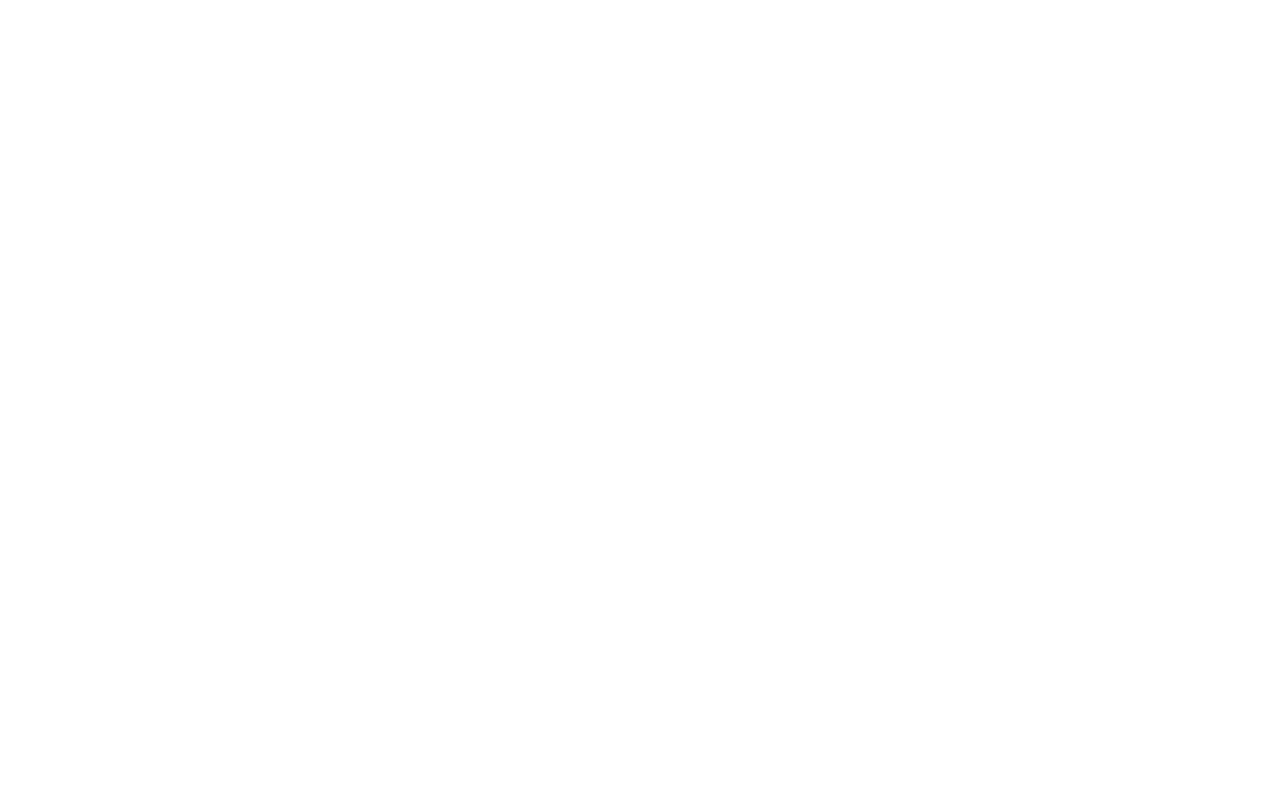
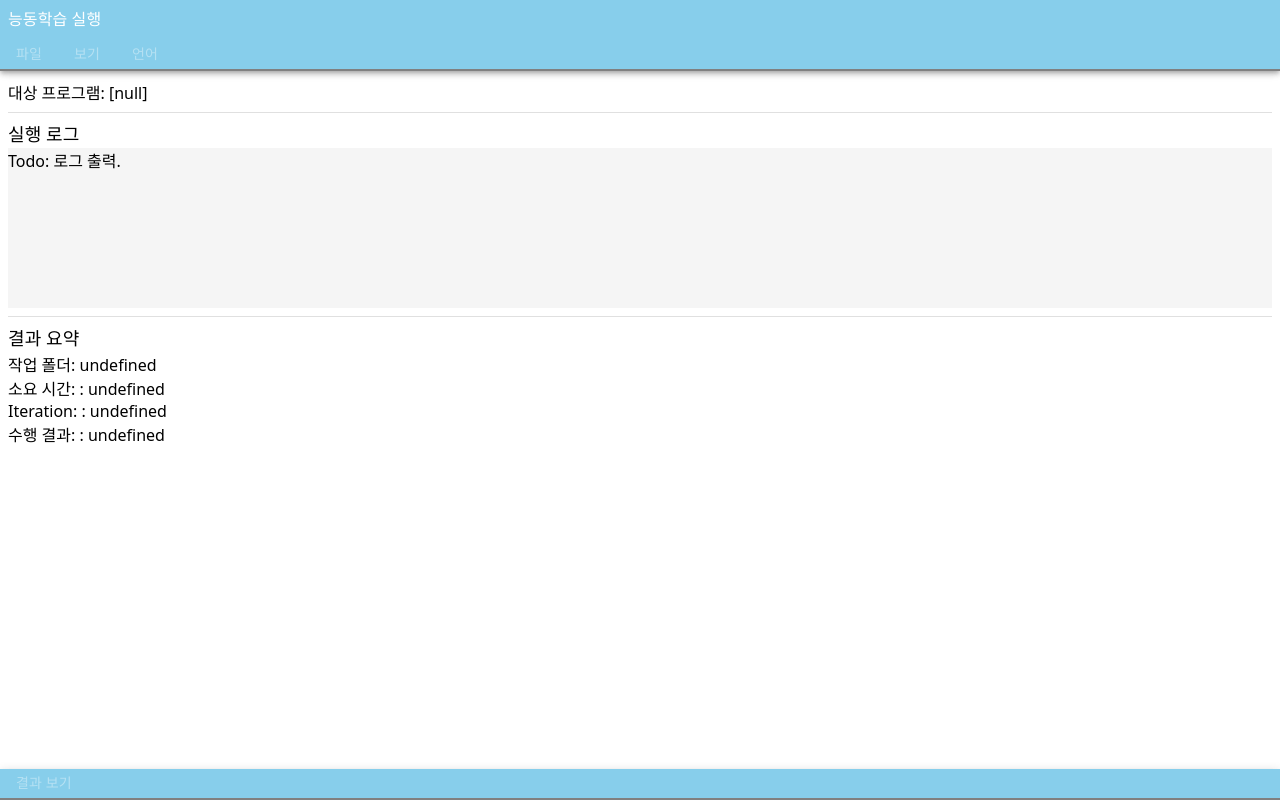
Before and after one commit to Khamax4mr/Staar-Web-Interface, a React (Create React App) app in the folder frontend/: page /run in a window 1280 px wide. Before the commit this address had no page. Built offline with nearby package versions, Linux system fonts and the light colour scheme.

Commit message:
능동 학습 실행 페이지 추가.

```diff
--- a/frontend/src/App.js
+++ b/frontend/src/App.js
@@ -1,16 +1,21 @@
 import {lazy, Suspense} from 'react';
 import {BrowserRouter, Route, Routes} from 'react-router-dom';
+import {ProgramContextProvider} from './components/active-learn/ProgramContext';
 
 const BMSelector = lazy(() => import('./pages/BMSelector'));
+const ALRunner = lazy(() => import('./pages/ALRunner'));
 
 const App = () => (
   // <BrowserRouter>
   /* Github 페이지 배포 시 */
   <BrowserRouter basename={process.env.PUBLIC_URL}>
     <Suspense fallback={<div>Loading...</div>}>
-      <Routes>
-        <Route path='/' element={<BMSelector/>}/>
-      </Routes>
+      <ProgramContextProvider>
+        <Routes>
+          <Route path='/' element={<BMSelector/>}/>
+          <Route path='/run' element={<ALRunner/>}/>
+        </Routes>
+      </ProgramContextProvider>
     </Suspense>
   </BrowserRouter>
 )
--- a/frontend/src/components/active-learn/BenchmarkBrowser.js
+++ b/frontend/src/components/active-learn/BenchmarkBrowser.js
@@ -4,12 +4,11 @@
 import {getJsonFile} from '../common/FileFetcher';
 
 function BenchmarkBrowser() {
-  /* 선택한 벤치마크 경로, 설명. */
-  const {benchmarkPath, setBenchmarkPath, setBenchmarkDesc} = useProgramContext();
+  /* 선택한 벤치마크 경로, 설명, 실행 가능성. */
+  const {benchmarkPath, setBenchmarkPath, setBenchmarkDesc, runnable, setRunnable} = useProgramContext();
 
-  /* 선택한 벤치마크 정보, 접근 차단 여부. */
+  /* 선택한 벤치마크 정보. */
   const [benchmarkMeta, setBenchmarkMeta] = useState({});
-  const [blocked, setBlocked] = useState(false);
 
   /* 벤치마크 모음 폴더 경로, 메타 파일 경로. */
   let benchmark_source_path = '/home/shared/AL_benchmark';
@@ -17,9 +16,9 @@
 
   /* 컴포넌트 마운트 및 벤치마크 경로 변경 시 수행 동작. 하위 폴더 정보 불러오기. */
   useEffect(() => {
-    setBlocked(false);
+    setRunnable(false);
     if (benchmarkPath) {
-      /* 현재 벤치마크 폴더가 루트인 경우, 메타, 접근 차단 초기화. */
+      /* 현재 벤치마크 폴더가 루트인 경우, 메타 초기화. */
       if (benchmarkPath.length == 1) setBenchmarkMeta({});
       /* 벤치마크를 선택한 경우, 메타 설정. */
       else if (benchmarkPath.length == 2) {
@@ -33,7 +32,7 @@
           setBenchmarkDesc(null);
         });
       }
-      /* 이미 벤치마크를 선택한 경우, 접근 차단 설정. */
+      /* 이미 벤치마크를 선택한 경우, 실행 가능성 설정. */
       else if (Object.keys(benchmarkMeta).length) {
         let cursor = benchmarkMeta;
         for (let i = 2; i < benchmarkPath.length; i++) {
@@ -41,7 +40,7 @@
             cursor = cursor.child[benchmarkPath[i]];
           }
         }
-        setBlocked(!Object.keys(cursor).includes('child'));
+        setRunnable(!Object.keys(cursor).includes('child'));
         if (cursor.hasOwnProperty('description')) {
           setBenchmarkDesc(cursor.description);
         }
@@ -53,7 +52,7 @@
     <FolderBrowser
       root={benchmark_source_path}
       setPath={setBenchmarkPath}
-      blocked={blocked}/>
+      blocked={runnable}/>
   );
 }
 
--- a/frontend/src/components/active-learn/MessageBox.js
+++ b/frontend/src/components/active-learn/MessageBox.js
@@ -1,4 +1,6 @@
 import {useProgramContext} from './ProgramContext';
+
+let null_message = '[null]';
 
 function BenchmarkDescriptionBox() {
   /* 선택한 벤치마크 설명 */
@@ -6,4 +8,38 @@
   return benchmarkDesc;
 }
 
-export {BenchmarkDescriptionBox};
+function TargetInfoBox() {
+  /* 선택한 벤치마크 경로. */
+  const {benchmarkPath} = useProgramContext();
+
+  let target_title = '대상 프로그램';
+  let path = null_message;
+  if (benchmarkPath.length > 0) path = benchmarkPath.join('/');
+  return (<LineBox title={target_title} data={path}/>);
+}
+
+function LogBox() {
+  let log_test_message = "Todo: 로그 출력.";
+  return log_test_message;
+}
+
+function SummaryBox() {
+  let wd_title = "작업 폴더";
+  let time_title = "소요 시간: ";
+  let iter_title = "Iteration: ";
+  let result_title = "수행 결과: ";
+
+  return (
+  <div>
+    <div><LineBox title={wd_title}/></div>
+    <div><LineBox title={time_title}/></div>
+    <div><LineBox title={iter_title}/></div>
+    <div><LineBox title={result_title}/></div>
+  </div>);
+}
+
+function LineBox({title, data}) {
+  return (title + ': ' + data);
+}
+
+export {BenchmarkDescriptionBox, TargetInfoBox, LogBox, SummaryBox};
--- a/frontend/src/components/active-learn/ProgramContext.js
+++ b/frontend/src/components/active-learn/ProgramContext.js
@@ -6,13 +6,13 @@
 function ProgramContextProvider({children}) {
   const [benchmarkPath, setBenchmarkPath] = useState([]);
   const [benchmarkDesc, setBenchmarkDesc] = useState(null);
-  const [clickedBenchmark, setClickedBenchmark] = useState([]);
+  const [runnable, setRunnable] = useState(false);
 
   return (
     <ProgramContext.Provider value={{
         benchmarkPath, setBenchmarkPath,
         benchmarkDesc, setBenchmarkDesc,
-        clickedBenchmark, setClickedBenchmark}}>
+        runnable, setRunnable}}>
       {children}
     </ProgramContext.Provider>
   );
--- a/frontend/src/components/common/Menu.js
+++ b/frontend/src/components/common/Menu.js
@@ -1,3 +1,4 @@
+import {Navigate, useNavigate} from 'react-router-dom';
 import {useProgramContext} from '../active-learn/ProgramContext';
 import {Bar, Button, Container, Title} from '../../layouts/Menu';
 
@@ -23,20 +24,28 @@
 };
 
 function RunButton({name}) {
-  /* 선택한 벤치마크 경로. */
-  const {benchmarkPath} = useProgramContext();
+  /* 선택한 벤치마크 경로, 실행 가능성. */
+  const {benchmarkPath, runnable} = useProgramContext();
+  const navigate = useNavigate();
 
   /* 버튼 클릭 시 동작. */
   const onClick = () => {
-    /* 벤치마크를 선택하면 수행. */
-    if (benchmarkPath !== null) {
-      /* Todo: 능동학습 수행 페이지로 이동. */
+    /* 실행 가능한 벤치마크를 선택하면 실행 페이지로 이동. */
+    if (runnable === true) {
+      navigate('/run');
       console.log('선택한 벤치마크:', benchmarkPath);
     }
   };
 
   return (
     <Button onClick={onClick}>{name}</Button>
+  );
+}
+
+function ResultButton({name}) {
+  /* Todo: 결과 페이지 이동 기능 추가. */
+  return(
+    <Button disabled>{name}</Button>
   );
 }
 
@@ -63,4 +72,14 @@
   );
 }
 
-export {HeaderSimpleMenu, FooterSelectMenu};
+function FooterRunnerMenu() {
+  return(
+    <Container sx={{top: 'auto', bottom: 0}}>
+      <Bar>
+        <ResultButton name='결과 보기'/>
+      </Bar>
+    </Container>
+  );
+}
+
+export {HeaderSimpleMenu, FooterSelectMenu, FooterRunnerMenu};
--- /dev/null
+++ b/frontend/src/pages/ALRunner.js
@@ -0,0 +1,25 @@
+import {HeaderSimpleMenu, FooterRunnerMenu} from '../components/common/Menu';
+import {Frame, Title, Container, ContainerDivider} from '../layouts/Frame';
+import {TargetInfoBox, LogBox, SummaryBox} from '../components/active-learn/MessageBox';
+
+export default function ALRunner() {
+  return(
+    <Frame>
+      <HeaderSimpleMenu name='능동학습 실행'/>
+        <Container>
+          <TargetInfoBox/>
+        </Container>
+        <ContainerDivider/>
+        <Title>실행 로그</Title>
+        <Container minHeight='160px' bgcolor='whitesmoke' overflow='hidden'>
+          <LogBox/>
+        </Container>
+        <ContainerDivider/>
+        <Title>결과 요약</Title>
+        <Container>
+          <SummaryBox/>
+        </Container>
+      <FooterRunnerMenu/>
+    </Frame>
+  );
+}
```
